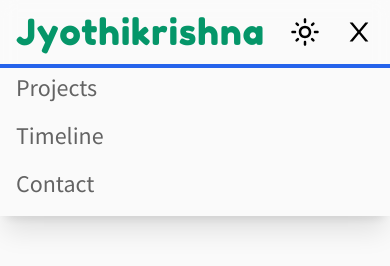
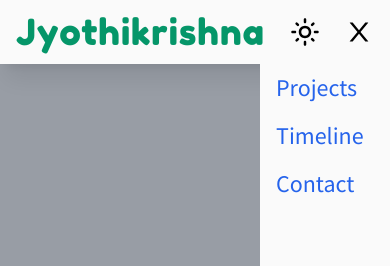
Before and after one commit to bhendi-boi/portfolio, a React (Vite) app: page / in a window 390 px wide. Both pictures are taken after a click on the element 359 px from the left and 32 px from the top of the page. Shown: the top 266 px of the page. Built offline with nearby package versions, Linux system fonts and the light colour scheme.

Commit message:
mobile nav update it is now similar to google's ui except it comes   from left rather than right

```diff
--- a/src/App.jsx
+++ b/src/App.jsx
@@ -1,4 +1,4 @@
-import { useRef } from "react";
+import { useRef, useState } from "react";
 import { useScroll, motion, useSpring } from "framer-motion";
 import About from "./components/About";
 import Footer from "./components/Footer";
@@ -40,6 +40,10 @@ const App = () => {
     damping: 30,
     restDelta: 0.001,
   });
+  const [visible, setVisible] = useState(false);
+  const toggleVisible = () => {
+    setVisible((prev) => !prev);
+  };
 
   return (
     <>
@@ -47,13 +51,18 @@ const App = () => {
         refs={refs}
         handleScrollToSection={handleScrollToSection}
         handleScrollToTop={handleScrollToTop}
+        visible={visible}
+        toggleVisible={toggleVisible}
       />
       {/* px-2 exists so that border will now to till the end of screen */}
       <main ref={co} className="relative px-2 md:w-3/4 md:mx-auto">
-        <motion.div
-          className="fixed inset-0 z-50 h-1 bg-blue-600 dark:bg-neutral-50 top-16"
-          style={{ scaleX: scaleX, transformOrigin: "left" }}
-        />
+        {!visible && (
+          <motion.div
+            className="fixed inset-0 z-50 h-1 bg-emerald-600 dark:bg-neutral-50 top-16"
+            style={{ scaleX: scaleX, transformOrigin: "left" }}
+          />
+        )}
+
         <Intro />
         <About />
         <Projects scrollRef={projects} />
--- a/src/components/Nav.jsx
+++ b/src/components/Nav.jsx
@@ -1,14 +1,16 @@
-import { useState } from "react";
+import { AnimatePresence, motion } from "framer-motion";
 import { CgMenuRight } from "react-icons/cg";
 import { MdOutlineDarkMode, MdOutlineLightMode } from "react-icons/md";
 import { AiOutlineClose } from "react-icons/ai";
 import useTheme from "../useTheme";
 
-const Nav = ({ refs, handleScrollToSection, handleScrollToTop }) => {
-  const [visible, setVisible] = useState(false);
-  const toggleVisible = () => {
-    setVisible((prev) => !prev);
-  };
+const Nav = ({
+  refs,
+  handleScrollToSection,
+  handleScrollToTop,
+  visible,
+  toggleVisible,
+}) => {
   const links = ["Projects", "Timeline", "Contact"];
   const handleClick = (e) => {
     const element = e.target;
@@ -23,7 +25,15 @@ const Nav = ({ refs, handleScrollToSection, handleScrollToTop }) => {
   const [theme, toggleTheme] = useTheme();
   //
   return (
-    <nav className="sticky top-0 left-0 z-50 shadow-xl bg-neutral-50/30 dark:bg-nav-background backdrop-blur">
+    <motion.nav
+      className={
+        "sticky top-0 left-0 z-50 shadow-xl backdrop-blur-sm " +
+        (visible
+          ? "bg-neutral-50 dark:bg-nav-background"
+          : "bg-neutral-50/70 dark:bg-nav-background/70")
+      }
+    >
+      {/* wrapper so that nav also has 3/4 width */}
       <div className="flex items-center justify-around h-16 md:w-3/4 md:mx-auto">
         <div className="flex items-center justify-between w-full h-full mx-4 md:m-0 dark:text-white">
           <h1
@@ -73,26 +83,50 @@ const Nav = ({ refs, handleScrollToSection, handleScrollToTop }) => {
         </ul>
       </div>
       {/* mobile toggle */}
+      <AnimatePresence>
         {visible && (
-        <ul
+          <motion.div
+            initial={{
+              opacity: 0,
+            }}
+            whileInView={{ opacity: 1 }}
+            onClick={toggleVisible}
+            className="absolute right-0 min-h-screen  bg-gray-700/50 w-full"
+          >
+            <motion.ul
+              initial={{
+                x: "100%",
+                opacity: 0,
+              }}
+              whileInView={{ x: 0, opacity: 1 }}
+              transition={{
+                type: "tween",
+                ease: "easeOut",
+                duration: 0.12,
+              }}
               role="list"
-          className="flex flex-col bg-neutral-50 dark:bg-nav-background last:pb-2 dark:text-white"
+              className="flex flex-col absolute right-0 w-1/3 min-h-full bg-neutral-50 dark:bg-nav-background last:pb-2"
             >
               {links.map((link) => {
                 return (
                   <li
                     key={link}
                     data-media="sm"
-                onClick={(e) => handleClick(e)}
-                className="px-4 py-2 text-2xl transition-opacity duration-500 cursor-pointer font-semi bold opacity-60 hover:opacity-100 focus:opacity-100"
+                    onClick={(e) => {
+                      handleClick(e);
+                      toggleVisible();
+                    }}
+                    className="px-4 py-2 text-2xl transition-colors duration-500 cursor-pointer font-semi bold text-blue-600 hover:text-blue-500"
                   >
                     {link}
                   </li>
                 );
               })}
-        </ul>
+            </motion.ul>
+          </motion.div>
         )}
-    </nav>
+      </AnimatePresence>
+    </motion.nav>
   );
 };
 
```
Lines whose indentation alone changed are shown as unchanged.
